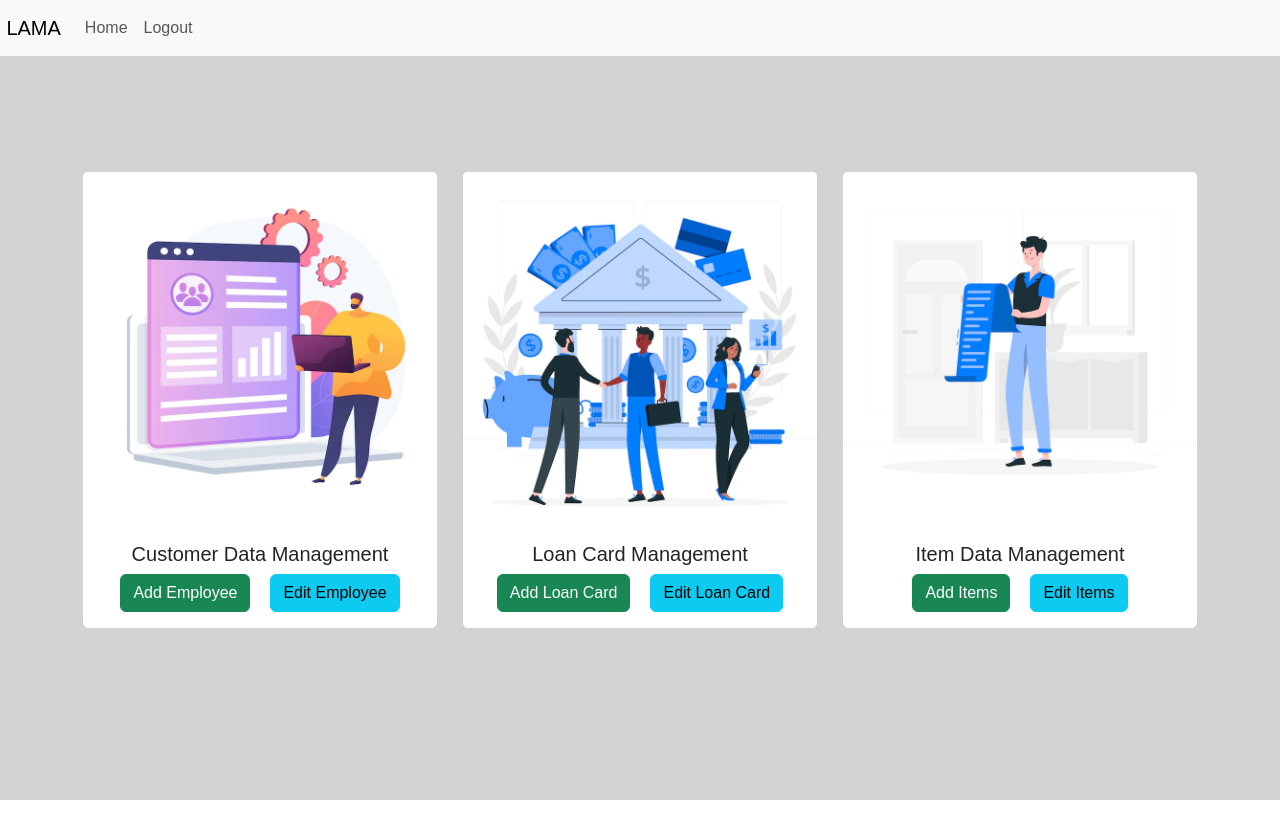
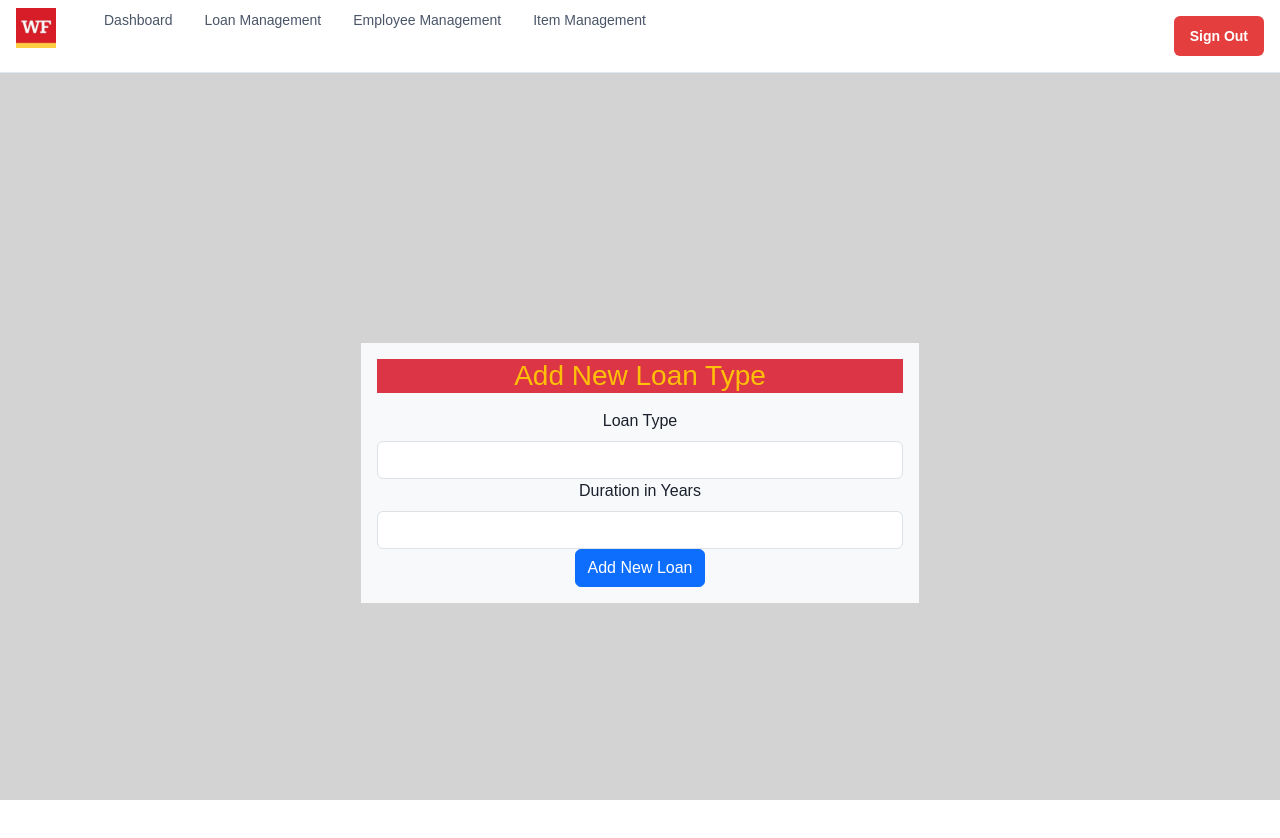
Before and after one commit to Shrihari10/LoanApp, a React (Create React App) app in the folder frontend/loanapp/: page /admin/loan/add in a window 1280 px wide. Before the commit this address led to /. Shown: the top 838 px of the page. Before the commit the page ends 800 px from the top, so only its background shows below. Built offline with nearby package versions, Linux system fonts and the light colour scheme; sample sign-in values are in the browser's storage.

Commit message:
feat: add new chakra navbar (#52)

```diff
--- a/frontend/loanapp/package.json
+++ b/frontend/loanapp/package.json
@@ -3,6 +3,7 @@
   "version": "0.1.0",
   "private": true,
   "dependencies": {
+    "@chakra-ui/icons": "^2.1.0",
     "@chakra-ui/react": "^2.8.0",
     "@emotion/react": "^11.11.1",
     "@emotion/styled": "^11.11.0",
--- a/frontend/loanapp/src/components/GuardedRoute.js
+++ b/frontend/loanapp/src/components/GuardedRoute.js
@@ -1,6 +1,9 @@
-import React from 'react'
+import React, { useState } from 'react'
 import { Navigate, Outlet, Route,  } from 'react-router-dom'
 
 export default function GuardedRoute({isAuth}) {
-  return isAuth? <Outlet/> : <Navigate to="/login"/>;
+  console.log(isAuth);
+  const [role, setRole] = useState(sessionStorage.getItem("role"));
+
+  return role==="admin" ? <Outlet/> : <Navigate to="/login"/>;
 }
--- a/frontend/loanapp/src/components/MainComponent.js
+++ b/frontend/loanapp/src/components/MainComponent.js
@@ -7,7 +7,6 @@ import NotFoundComponent from './NotFoundComponent';
 import Login from './Login'
 import ApplyLoan from './ApplyLoan'
 import NavbarComponent from './NavbarComponent'
-import NavbarComponentAdmin from './NavbarComponentAdmin'
 import ViewLoan from './ViewLoan'
 import UserDashboard from './UserDashboard'
 import ViewItem from './ViewItem'
@@ -22,17 +21,10 @@ import AdminItemEdit from './admin/AdminItemEdit'
 
 const MainComponent = () => {
 
-  const [user,setUser] = useState("");
-  const [role, setRole] = useState("");
+  const [user,setUser] = useState(sessionStorage.getItem("username"));
+  const [role, setRole] = useState(sessionStorage.getItem("role"));
 
-    const navigate = useNavigate();
-
-  useEffect(() => {
-    const username = sessionStorage.getItem("username");
-    const userRole = sessionStorage.getItem("role");
-        setUser(username);
-        setRole(userRole);
-  },[])
+  const navigate = useNavigate();
 
   const loginUser = (username, userRole) =>{
 
@@ -52,8 +44,7 @@ const MainComponent = () => {
 
   return (
       <div className='h-100'>
-        {(role==="admin") ? <NavbarComponentAdmin logoutUser={logoutUser} />
-         : <NavbarComponent user={user} loginUser = {loginUser} logoutUser={logoutUser}/> }
+        <NavbarComponent user={user} role={role} logoutUser={logoutUser} />
         <div className="auth-wrapper h-100">
           <div className="auth-inner h-100">
             <Routes>
@@ -68,25 +59,25 @@ const MainComponent = () => {
               <Route path="/dashboard" element={<UserDashboard />} />
               <Route path="/items" element={<ViewItem />} />
 
-              <Route path="/admin/dashboard"  element={<GuardedRoute isAuth={role==="admin"}/>}>
+              <Route path="/admin/dashboard"  element={<GuardedRoute isAuth={role}/>}>
                 <Route path="/admin/dashboard" element = {<AdminDashboard/>} />
               </Route>
-              <Route path="/admin/employee/add"  element={<GuardedRoute isAuth={role==="admin"}/>}>
+              <Route path="/admin/employee/add"  element={<GuardedRoute isAuth={role}/>}>
                 <Route path="/admin/employee/add" element = {<AdminEmployeeAdd/>} />
               </Route>
-              <Route path="/admin/employee/edit"  element={<GuardedRoute isAuth={role==="admin"}/>}>
+              <Route path="/admin/employee/edit"  element={<GuardedRoute isAuth={role}/>}>
                 <Route path="/admin/employee/edit" element = {<AdminEmployeeEdit/>} />
               </Route>
-              <Route path="/admin/loan/add"  element={<GuardedRoute isAuth={role==="admin"}/>}>
+              <Route path="/admin/loan/add"  element={<GuardedRoute isAuth={role}/>}>
                 <Route path="/admin/loan/add" element = {<AdminLoanAdd/>} />
               </Route>
-              <Route path="/admin/loan/edit"  element={<GuardedRoute isAuth={role==="admin"}/>}>
+              <Route path="/admin/loan/edit"  element={<GuardedRoute isAuth={role}/>}>
                 <Route path="/admin/loan/edit" element = {<AdminLoanEdit/>} />
               </Route>
-              <Route path="/admin/item/add"  element={<GuardedRoute isAuth={role==="admin"}/>}>
+              <Route path="/admin/item/add"  element={<GuardedRoute isAuth={role}/>}>
                 <Route path="/admin/item/add" element = {<AdminItemAdd/>} />
               </Route>
-              <Route path="/admin/item/edit"  element={<GuardedRoute isAuth={role==="admin"}/>}>
+              <Route path="/admin/item/edit"  element={<GuardedRoute isAuth={role}/>}>
                 <Route path="/admin/item/edit" element = {<AdminItemEdit/>} />
               </Route>
 
--- a/frontend/loanapp/src/components/NavbarComponent.js
+++ b/frontend/loanapp/src/components/NavbarComponent.js
@@ -1,23 +1,327 @@
-import React from 'react'
-import { Navbar, Nav } from 'react-bootstrap';
+import {
+  Box,
+  Flex,
+  Text,
+  IconButton,
+  Button,
+  Stack,
+  Collapse,
+  Icon,
+  Popover,
+  PopoverTrigger,
+  PopoverContent,
+  useColorModeValue,
+  useBreakpointValue,
+  useDisclosure,
+  Image,
+} from '@chakra-ui/react'
+import {
+  HamburgerIcon,
+  CloseIcon,
+  ChevronDownIcon,
+  ChevronRightIcon,
+} from '@chakra-ui/icons'
+import logo from '../assets/logo.jpg'
 
-function NavbarComponent({ user, setUser, logoutUser }) {
+const NavbarComponent = ({user, role, logoutUser}) =>  {
+  const { isOpen, onToggle } = useDisclosure();
+  const navItems = (role === "admin" ? adminNavItems : (role === "user" ? userNavItems : []));
+
   return (
-    <div className='position-fixed w-100'>
-      <Navbar bg="light" expand="lg" className="Nav" >
-        <Navbar.Brand href="/" className="Brand">Loan App</Navbar.Brand>
-        <Navbar.Toggle aria-controls="basic-navbar-nav" />
-        <Navbar.Collapse id="basic-navbar-nav">
-          <Nav className="ml-auto">
-            <Nav.Link href="/">Home</Nav.Link>
-            {!(user != null && user.length > 0) && <Nav.Link href="/register">Register</Nav.Link>}
-            {!(user != null && user.length > 0) && <Nav.Link href="/login">Login</Nav.Link>}
-            {user != null && user.length > 0 && <Nav.Link onClick={() => logoutUser()}>Logout</Nav.Link>}
-          </Nav>
-        </Navbar.Collapse>
-      </Navbar>
-    </div>
+    <Box>
+      <Flex
+        bg={useColorModeValue('white', 'gray.800')}
+        color={useColorModeValue('gray.600', 'white')}
+        minH={'60px'}
+        py={{ base: 2 }}
+        px={{ base: 4 }}
+        borderBottom={1}
+        borderStyle={'solid'}
+        borderColor={useColorModeValue('gray.200', 'gray.900')}
+        align={'center'}>
+        <Flex
+          flex={{ base: 1, md: 'auto' }}
+          ml={{ base: -2 }}
+          display={{ base: 'flex', md: 'none' }}>
+          <IconButton
+            onClick={onToggle}
+            icon={isOpen ? <CloseIcon w={3} h={3} /> : <HamburgerIcon w={5} h={5} />}
+            variant={'ghost'}
+            aria-label={'Toggle Navigation'}
+          />
+        </Flex>
+        <Flex flex={{ base: 1 }} justify={{ base: 'center', md: 'start' }}>
+          <Text
+            textAlign={useBreakpointValue({ base: 'center', md: 'left' })}
+            fontFamily={'heading'}
+            color={useColorModeValue('gray.800', 'white')}>
+            <Image src={logo} w='40px'/>
+          </Text>
+
+          <Flex display={{ base: 'none', md: 'flex' }} ml={10}>
+            <DesktopNav navItems={navItems} />
+          </Flex>
+        </Flex>
+
+        {user == null || user === "" ?
+        (
+        <Stack
+          flex={{ base: 1, md: 0 }}
+          justify={'flex-end'}
+          direction={'row'}
+          spacing={6}>
+          <Button as={'a'} fontSize={'sm'} fontWeight={400} variant={'link'} href={'/login'}>
+            Sign In
+          </Button>
+          <Button
+            as={'a'}
+            display={{ base: 'none', md: 'inline-flex' }}
+            fontSize={'sm'}
+            fontWeight={600}
+            color={'white'}
+            bg={'red.500'}
+            href={'/register'}
+            _hover={{
+              bg: 'red.300',
+            }}>
+            Sign Up
+          </Button>
+        </Stack>):(
+        <Stack
+          flex={{ base: 1, md: 0 }}
+          justify={'flex-end'}
+          direction={'row'}
+          spacing={6}>
+          <Button
+            as={'a'}
+            display={{ base: 'none', md: 'inline-flex' }}
+            fontSize={'sm'}
+            fontWeight={600}
+            color={'white'}
+            bg={'red.500'}
+            onClick={() => {logoutUser()}}
+            _hover={{
+              bg: 'red.300',
+            }}>
+
+            Sign Out
+          </Button>
+        </Stack>)}
+      </Flex>
+
+      <Collapse in={isOpen} animateOpacity>
+        <MobileNav navItems={navItems} />
+      </Collapse>
+    </Box>
   )
 }
 
-export default NavbarComponent
+const DesktopNav = ({navItems}) => {
+  const linkColor = useColorModeValue('gray.600', 'gray.200')
+  const linkHoverColor = useColorModeValue('gray.800', 'white')
+  const popoverContentBgColor = useColorModeValue('white', 'gray.800')
+
+  return (
+    <Stack direction={'row'} spacing={4}>
+      {navItems.map((navItem) => (
+        <Box key={navItem.label}>
+          <Popover trigger={'hover'} placement={'bottom-start'}>
+            <PopoverTrigger>
+              <Box
+                as="a"
+                p={2}
+                href={navItem.href ?? '#'}
+                fontSize={'sm'}
+                fontWeight={500}
+                color={linkColor}
+                _hover={{
+                  textDecoration: 'none',
+                  color: linkHoverColor,
+                }}>
+                {navItem.label}
+              </Box>
+            </PopoverTrigger>
+
+            {navItem.children && (
+              <PopoverContent
+                border={0}
+                boxShadow={'xl'}
+                bg={popoverContentBgColor}
+                p={4}
+                rounded={'xl'}
+                minW={'sm'}>
+                <Stack>
+                  {navItem.children.map((child) => (
+                    <DesktopSubNav key={child.label} {...child} />
+                  ))}
+                </Stack>
+              </PopoverContent>
+            )}
+          </Popover>
+        </Box>
+      ))}
+    </Stack>
+  )
+}
+
+const DesktopSubNav = ({ label, href, subLabel }) => {
+  return (
+    <Box
+      as="a"
+      href={href}
+      role={'group'}
+      display={'block'}
+      p={2}
+      rounded={'md'}
+      _hover={{ bg: useColorModeValue('red.50', 'gray.900') }}>
+      <Stack direction={'row'} align={'center'}>
+        <Box>
+          <Text
+            transition={'all .3s ease'}
+            _groupHover={{ color: 'red.400' }}
+            fontWeight={500}>
+            {label}
+          </Text>
+          <Text fontSize={'sm'}>{subLabel}</Text>
+        </Box>
+        <Flex
+          transition={'all .3s ease'}
+          transform={'translateX(-10px)'}
+          opacity={0}
+          _groupHover={{ opacity: '100%', transform: 'translateX(0)' }}
+          justify={'flex-end'}
+          align={'center'}
+          flex={1}>
+          <Icon color={'red.400'} w={5} h={5} as={ChevronRightIcon} />
+        </Flex>
+      </Stack>
+    </Box>
+  )
+}
+
+const MobileNav = ({navItems}) => {
+  return (
+    <Stack bg={useColorModeValue('white', 'gray.800')} p={4} display={{ md: 'none' }}>
+      {navItems.map((navItem) => (
+        <MobileNavItem key={navItem.label} {...navItem} />
+      ))}
+    </Stack>
+  )
+}
+
+const MobileNavItem = ({ label, children, href }) => {
+  const { isOpen, onToggle } = useDisclosure()
+
+  return (
+    <Stack spacing={4} onClick={children && onToggle}>
+      <Box
+        py={2}
+        as="a"
+        href={href ?? '#'}
+        justifyContent="space-between"
+        alignItems="center"
+        _hover={{
+          textDecoration: 'none',
+        }}>
+        <Text fontWeight={600} color={useColorModeValue('gray.600', 'gray.200')}>
+          {label}
+        </Text>
+        {children && (
+          <Icon
+            as={ChevronDownIcon}
+            transition={'all .25s ease-in-out'}
+            transform={isOpen ? 'rotate(180deg)' : ''}
+            w={6}
+            h={6}
+          />
+        )}
+      </Box>
+
+      <Collapse in={isOpen} animateOpacity style={{ marginTop: '0!important' }}>
+        <Stack
+          mt={2}
+          pl={4}
+          borderLeft={1}
+          borderStyle={'solid'}
+          borderColor={useColorModeValue('gray.200', 'gray.700')}
+          align={'start'}>
+          {children &&
+            children.map((child) => (
+              <Box as="a" key={child.label} py={2} href={child.href}>
+                {child.label}
+              </Box>
+            ))}
+        </Stack>
+      </Collapse>
+    </Stack>
+  )
+}
+
+
+
+const adminNavItems = [
+    {
+        label: "Dashboard",
+        href: '/admin/dashboard'
+    },
+    {
+        label: "Loan Management",
+        children: [
+            {
+                label: 'Add New Loans',
+                href: '/admin/loan/add'
+            },
+            {
+                label: 'View/ Edit Loans',
+                href: 'admin/loan/edit'
+            }
+        ]
+    },
+    {
+        label: "Employee Management",
+        children: [
+            {
+                label: 'Add New Employees',
+                href: '/admin/employee/add'
+            },
+            {
+                label: 'View/ Edit EMployees',
+                href: 'admin/employee/edit'
+            }
+        ]
+    },
+    {
+        label: "Item Management",
+        children: [
+            {
+                label: 'Add New Items',
+                href: '/admin/item/add'
+            },
+            {
+                label: 'View/ Edit Items',
+                href: 'admin/item/edit'
+            }
+        ]
+    },
+]
+
+const userNavItems = [
+    {
+        label: 'Dashboard',
+        href: '/'
+    },
+    {
+        label: 'View Applied Loans',
+        href: '/loan/all'
+    },
+    {
+        label: 'View Bought Items',
+        href: '/items'
+    },
+    {
+        label: 'Apply Loans',
+        href: '/loan/apply'
+    }
+]
+
+export default NavbarComponent;
--- a/frontend/loanapp/src/components/NavbarComponentAdmin.js
+++ /dev/null
@@ -1,21 +0,0 @@
-import React from 'react'
-import { Navbar, Nav } from 'react-bootstrap';
-
-function NavbarComponentAdmin({ logoutUser }) {
-  return (
-    <div className='position-fixed w-100'>
-      <Navbar bg="light" expand="lg" className="Nav" >
-        <Navbar.Brand href="/" className="Brand">LAMA</Navbar.Brand>
-        <Navbar.Toggle aria-controls="basic-navbar-nav" />
-        <Navbar.Collapse id="basic-navbar-nav">
-          <Nav className="ml-auto">
-            <Nav.Link href="/admin/dashboard">Home</Nav.Link>
-            <Nav.Link onClick={() => logoutUser()}>Logout</Nav.Link>
-          </Nav>
-        </Navbar.Collapse>
-      </Navbar>
-    </div>
-  )
-}
-
-export default NavbarComponentAdmin
--- a/frontend/loanapp/src/components/UserDashboard.jsx
+++ b/frontend/loanapp/src/components/UserDashboard.jsx
@@ -25,7 +25,7 @@ function UserDashboard() {
             <Card.Img variant="top" src={view_loans} />
             <Card.Body>
               <Card.Title>
-                <Link to={`/loan/${user}/all`}>
+                <Link to={`/loan/all`}>
                   <Button variant="primary">View Loans</Button>
                 </Link>
               </Card.Title>
```
Also changed, not shown: frontend/loanapp/src/assets/logo.jpg (added), 1 other file (tests, documents, lock files or other folders).
